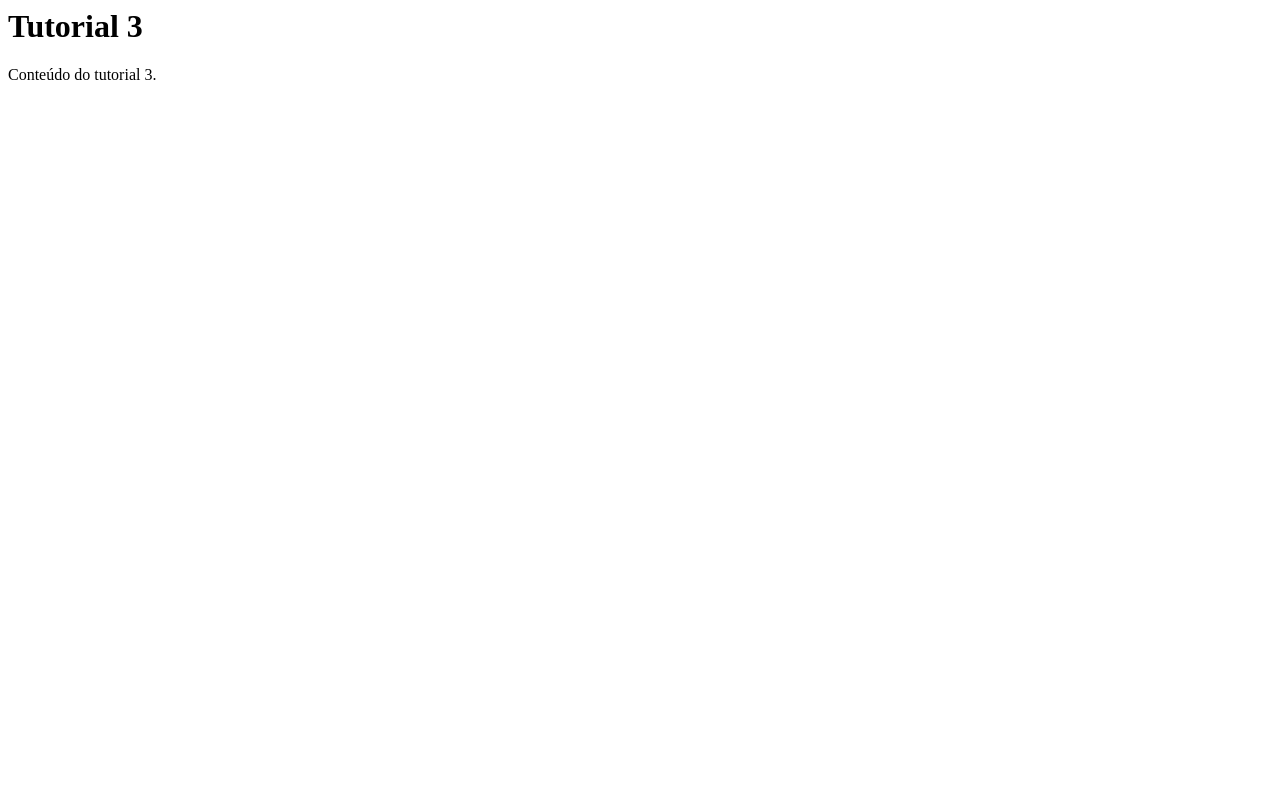
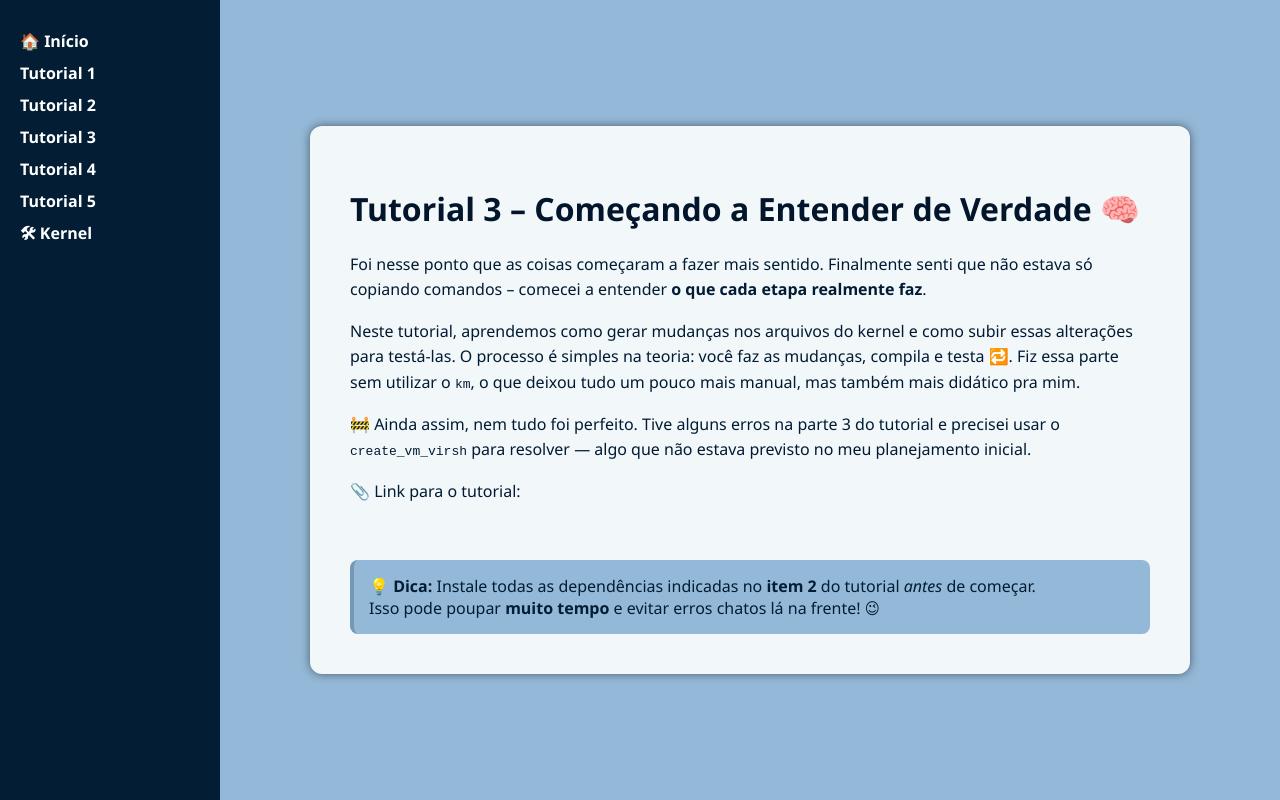
Before and after one commit to marianavalerio2/marianavalerio2.github.io, a plain HTML site: page tutoriais/tutorial3.html in a window 1280 px wide. Drawn offline with Linux system fonts and the light colour scheme.

Commit message:
Add tutorial 3

```diff
--- a/tutoriais/tutorial3.html
+++ b/tutoriais/tutorial3.html
@@ -1 +1,111 @@
-<h1>Tutorial 3</h1><p>Conteúdo do tutorial 3.</p>
+<!DOCTYPE html>
+<html lang="pt-br">
+<head>
+  <meta charset="UTF-8">
+  <title>Tutorial 1 - Experiência</title>
+  <style>
+    :root {
+      --dark-1: #02152b;
+      --dark-2: #021d34;
+      --primary: #02253d;
+      --highlight: #94b8d7;
+      --accent: #7498b6;
+      --light-bg: #f2f7fa;
+    }
+
+    body {
+      font-family: 'Segoe UI', Tahoma, Geneva, Verdana, sans-serif;
+      margin: 0;
+      background: var(--highlight);
+      color: white;
+      display: flex;
+    }
+
+    nav {
+      width: 220px;
+      background-color: var(--dark-2);
+      padding: 20px;
+      height: 100vh;
+      box-sizing: border-box;
+    }
+
+    nav a {
+      display: block;
+      color: white;
+      text-decoration: none;
+      margin: 10px 0;
+      font-weight: bold;
+    }
+
+    nav a:hover {
+      color: var(--highlight);
+    }
+    main {
+      padding: 40px;
+      flex: 1;
+      max-width: 800px;
+      margin: auto;
+      background-color: var(--light-bg);
+      border-radius: 12px;
+      box-shadow: 0 0 10px rgba(0, 0, 0, 0.5);
+    }
+
+    h1 {
+      color: var(--dark-1);
+    }
+
+    p {
+      line-height: 1.6;
+      color: #001b33;
+    }
+
+    .dica {
+      background: var(--highlight);
+      color: var(--dark-2);
+      border-left: 4px solid var(--accent);
+      padding: 15px;
+      margin-top: 30px;
+      border-radius: 8px;
+    }
+
+    a.tutorial-link {
+      color: var(--light-bg);
+      text-decoration: underline;
+    }
+  </style>
+</head>
+<body>
+
+  <nav>
+    <a href="../index.html">🏠 Início</a>
+    <a href="tutorial1.html">Tutorial 1</a>
+    <a href="tutorial2.html">Tutorial 2</a>
+    <a href="tutorial3.html">Tutorial 3</a>
+    <a href="tutorial4.html">Tutorial 4</a>
+    <a href="tutorial5.html">Tutorial 5</a>
+    <a href="../kernel/patch.html">🛠 Kernel</a>
+  </nav>
+
+  <main>
+    <h1>Tutorial 3 – Começando a Entender de Verdade 🧠</h1>
+
+    <p>Foi nesse ponto que as coisas começaram a fazer mais sentido. Finalmente senti que não estava só copiando comandos – comecei a entender <strong>o que cada etapa realmente faz</strong>.</p>
+
+    <p>Neste tutorial, aprendemos como gerar mudanças nos arquivos do kernel e como subir essas alterações para testá-las. O processo é simples na teoria: você faz as mudanças, compila e testa 🔁. Fiz essa parte sem utilizar o <code>km</code>, o que deixou tudo um pouco mais manual, mas também mais didático pra mim.</p>
+
+    <p>🚧 Ainda assim, nem tudo foi perfeito. Tive alguns erros na parte 3 do tutorial e precisei usar o <code>create_vm_virsh</code> para resolver — algo que não estava previsto no meu planejamento inicial.</p>
+
+    <p>📎 Link para o tutorial:<br>
+      <a class="tutorial-link" href="https://flusp.ime.usp.br/kernel/modules-intro/" target="_blank">
+        Tutorial 3 – Introdução a Módulos no Kernel
+      </a>
+    </p>
+
+    <div class="dica">
+      <strong>💡 Dica:</strong> Instale todas as dependências indicadas no <strong>item 2</strong> do tutorial <em>antes</em> de começar.<br>
+      Isso pode poupar <strong>muito tempo</strong> e evitar erros chatos lá na frente! 😉
+    </div>
+  </main>
+
+</body>
+</html>
```
